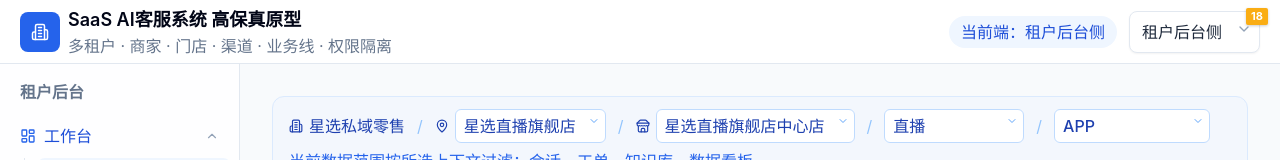
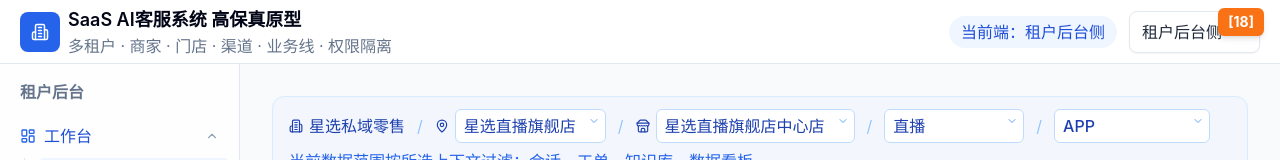
Before and after one commit to eltonliz/saas-ai-customer-service-prototype, a React (Vite) app: page / in a window 1280 px wide. Shown: the top 160 px of the page. Built offline with nearby package versions, Linux system fonts and the light colour scheme.

Commit message:
fix: RequirementBadge使用更明显的样式 — bg-orange-500 + shadow + [N]标签
- 改为div+span结构，使用Tailwind orange-500更醒目
- 显示格式从 bare number 改为 [N] 方括号标签
- 增大padding和字号（text-sm）
- 移除inline style依赖，改用Tailwind class

```diff
--- a/src/components/RequirementBadge.tsx
+++ b/src/components/RequirementBadge.tsx
@@ -20,7 +20,7 @@ interface RequirementBadgeProps {
 
 export function RequirementBadge({ req, anchorRef, offset, index = 0, className = "" }: RequirementBadgeProps) {
   const [open, setOpen] = useState(false);
-  const badgeRef = useRef<HTMLSpanElement>(null);
+  const badgeRef = useRef<HTMLDivElement>(null);
   const tooltipRef = useRef<HTMLDivElement>(null);
   const dragRef = useRef<{ dragging: boolean; startX: number; startY: number; posX: number; posY: number }>({
     dragging: false, startX: 0, startY: 0, posX: 0, posY: 0,
@@ -80,95 +80,49 @@ export function RequirementBadge({ req, anchorRef, offset, index = 0, className
     document.addEventListener("mouseup", onUp);
   };
 
-  const badgeStyle: React.CSSProperties = anchorRef
-    ? {
-        position: "absolute",
-        top: offset?.top ?? -8,
-        right: offset?.right ?? -4,
-        backgroundColor: "rgb(250, 173, 20)",
-        color: "#fff",
-        fontSize: "10px",
-        fontWeight: 700,
-        lineHeight: "14px",
-        padding: "0px 4px",
-        borderRadius: "2px",
-        border: "none",
-        cursor: "pointer",
-        zIndex: 9990,
-      }
-    : {
-        position: "fixed",
-        top: 8 + index * 28,
-        right: 12,
-        backgroundColor: "rgb(250, 173, 20)",
-        color: "#fff",
-        fontSize: "11px",
-        fontWeight: 700,
-        lineHeight: "15px",
-        padding: "1px 5px",
-        borderRadius: "2px",
-        border: "none",
-        cursor: "pointer",
-        zIndex: 9990,
-        boxShadow: "0 1px 3px rgba(0,0,0,0.2)",
-      };
+  const topOffset = anchorRef ? (offset?.top ?? -8) : 8 + index * 30;
 
   return (
     <>
-      <span
+      <div
         ref={badgeRef}
-        style={badgeStyle}
         className={className}
+        style={{
+          position: anchorRef ? "absolute" : "fixed",
+          top: topOffset,
+          right: anchorRef ? (offset?.right ?? -4) : 16,
+          zIndex: 9990,
+        }}
         onMouseEnter={handleMouseEnter}
         title={`需求 ${req.id}: ${req.title}`}
       >
-        {req.id}
-      </span>
+        <span className="inline-flex items-center gap-1 rounded-md bg-orange-500 px-2.5 py-1 text-sm font-bold text-white shadow-md cursor-pointer hover:bg-orange-600 transition-colors">
+          [{req.id}]
+        </span>
+      </div>
 
       {open && (
         <div
           ref={tooltipRef}
           onMouseDown={handleMouseDown}
           onClick={(e) => e.stopPropagation()}
+          className="fixed rounded-lg overflow-y-auto"
           style={{
-            position: "fixed",
-            right: anchorRef ? "auto" : 12,
-            left: anchorRef ? "auto" : "auto",
-            top: anchorRef ? "auto" : (badgeRef.current ? badgeRef.current.getBoundingClientRect().bottom + 8 : 8 + (index + 1) * 28 + 8),
+            right: 16,
+            top: (badgeRef.current?.getBoundingClientRect().bottom ?? topOffset + 24) + 8,
             width: 450,
             maxHeight: "70vh",
-            overflowY: "auto",
             backgroundColor: "#f0efef",
-            borderRadius: 4,
             boxShadow: "0 8px 30px rgba(0,0,0,0.18)",
             zIndex: 9999,
             fontFamily: "-apple-system, BlinkMacSystemFont, 'Segoe UI', sans-serif",
             cursor: "default",
           }}
         >
-          {/* If anchorRef is set, position relative to it */}
-          {anchorRef && (
-            <script
-              dangerouslySetInnerHTML={{
-                __html: `/* anchor positioning */`,
-              }}
-            />
-          )}
           {/* Header */}
           <div style={{ padding: "14px 16px 10px", display: "flex", alignItems: "center", justifyContent: "space-between" }}>
             <div style={{ display: "flex", alignItems: "center", gap: 8 }}>
-              <span
-                style={{
-                  display: "inline-block",
-                  backgroundColor: "rgb(250, 173, 20)",
-                  color: "#fff",
-                  fontSize: "10px",
-                  fontWeight: 700,
-                  lineHeight: "14px",
-                  padding: "0px 4px",
-                  borderRadius: "2px",
-                }}
-              >
+              <span className="inline-flex items-center rounded-md bg-orange-500 px-2 py-0.5 text-xs font-bold text-white">
                 {req.id}
               </span>
               <span style={{ fontSize: 14, fontWeight: 600, color: "#1e293b" }}>
```
